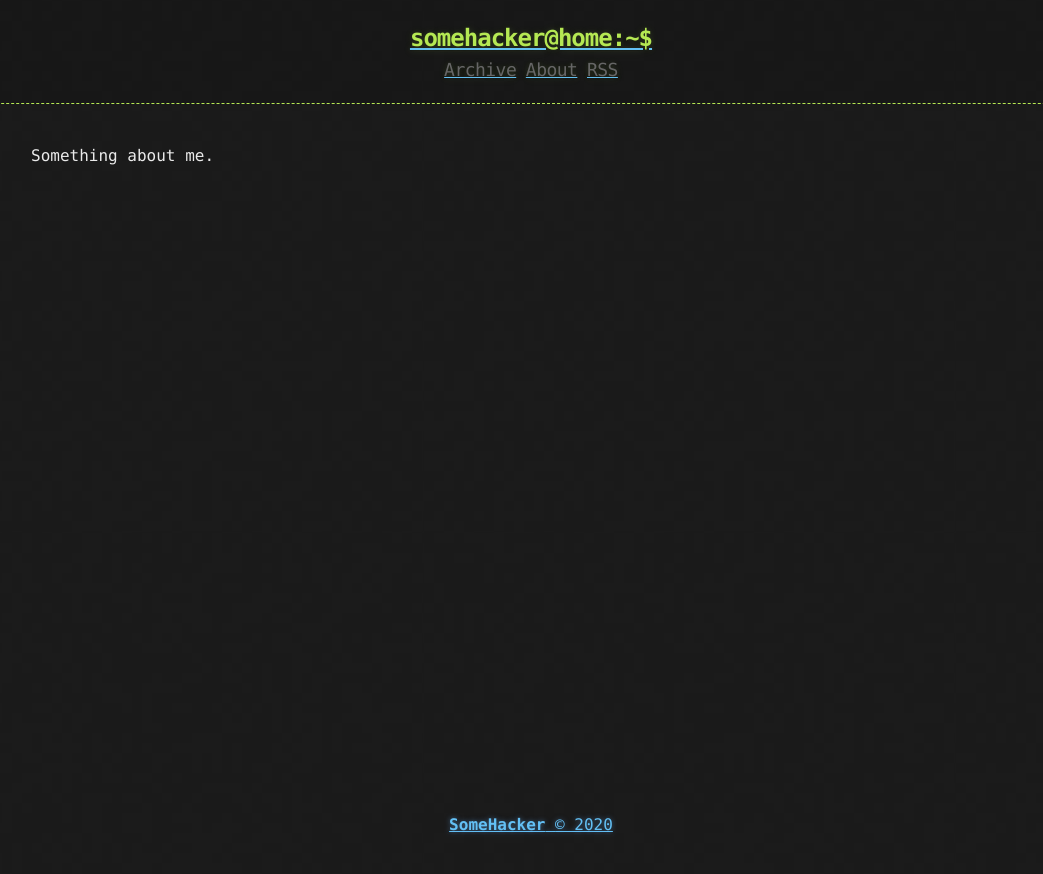
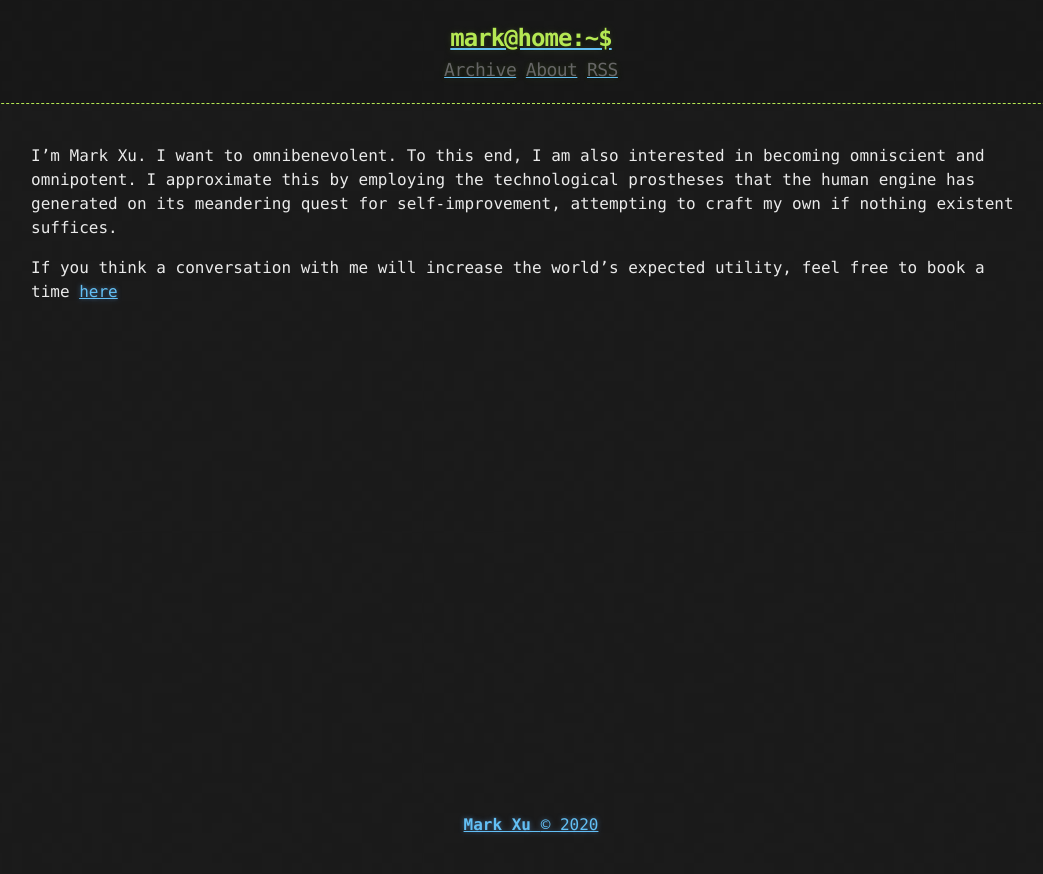
Before and after one commit to tocttou/hacker-blog, a Jekyll site: the page built from about.md, in a window 1280 px wide. Shown: the top 874 px of the page, without its empty margins (109-1152 px from the left). Built offline with Jekyll 4.4.1, drawn with Linux system fonts in a browser that asks for light colours.

Commit message:
customization

```diff
--- a/_config.yml
+++ b/_config.yml
@@ -1,9 +1,9 @@
-title: Hacker-Blog
-description: "A Jekyll Blog Theme For Hackers"
+title: Artificially Intelligent
+description: "Any mimicry distinguishable from the original is insufficienty advanced"
 author:
-  name: "SomeHacker"
-  email: "someone@somewebsite.somedomain"
-  url: "https://ashishchaudhary.in/hacker-blog"
+  name: "Mark Xu"
+  email: "m@rkxu.me"
+  url: "https://markxu.com"
 
 baseurl: /
 
@@ -28,5 +28,5 @@ plugins:
   - jekyll-sitemap
 
 # Custom variables
-owner : "SomeHacker"
+owner : "Mark Xu"
 year : "2020"
--- a/about.md
+++ b/about.md
@@ -3,4 +3,6 @@ layout: page
 title: About
 ---
 
-Something about me.
+I'm Mark Xu. I want to omnibenevolent. To this end, I am also interested in becoming omniscient and omnipotent. I approximate this by employing the technological prostheses that the human engine has generated on its meandering quest for self-improvement, attempting to craft my own if nothing existent suffices.
+
+If you think a conversation with me will increase the world's expected utility, feel free to book a time [here](https://calendly.com/markxu/30min)
```
